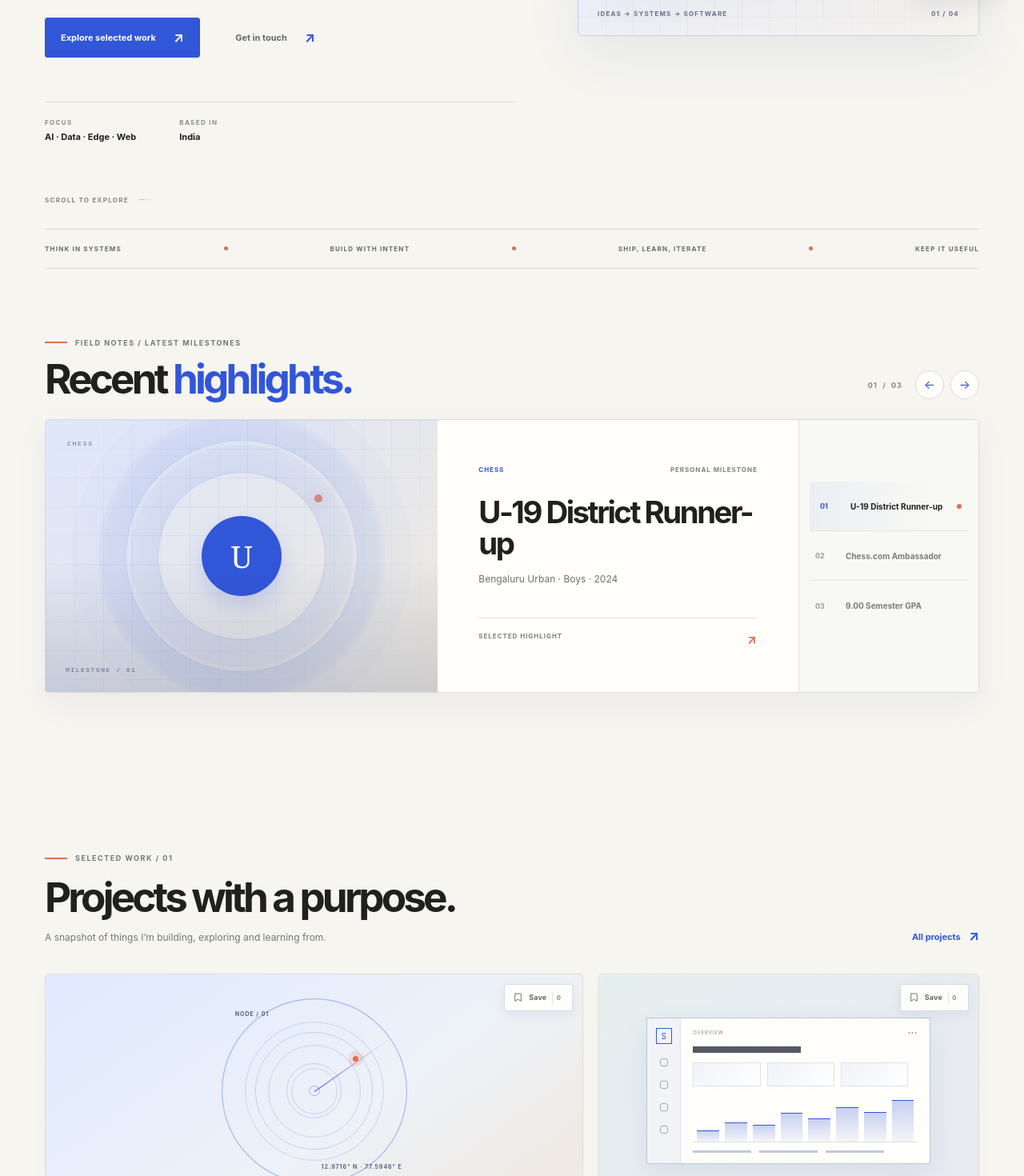
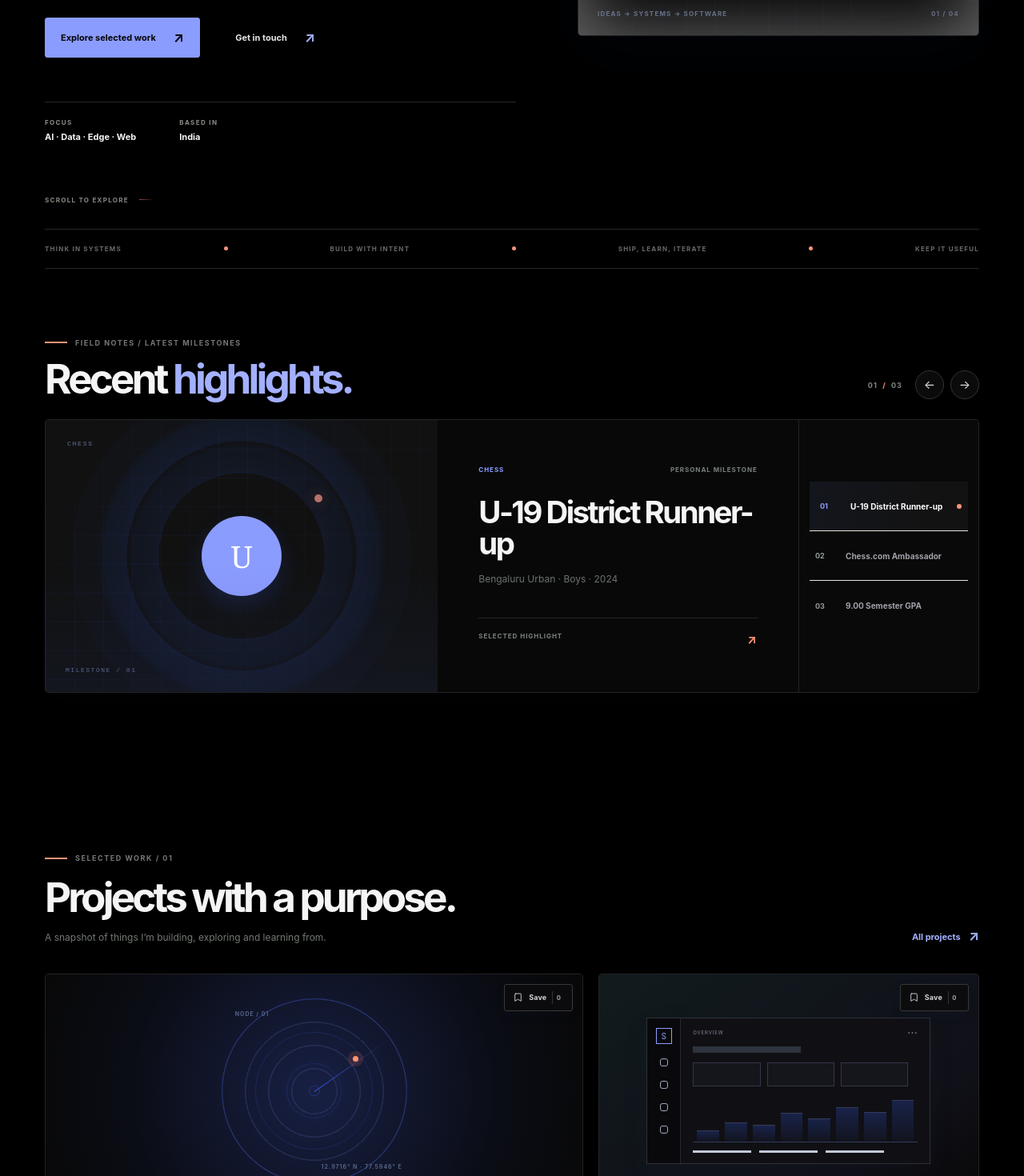
Before and after one commit to bchbenjamin/bchbenjamin, a Next.js app: page / in a window 1280 px wide. Shown: the part 800-2270 px from the top of the page at 80% size. Built offline with nearby package versions, Linux system fonts and the light colour scheme; no server answers.

Commit message:
style: switch portfolio to true AMOLED dark mode

```diff
--- /dev/null
+++ b/src/app/amoled.css
@@ -0,0 +1,146 @@
+/* Strict AMOLED palette. Motion and interaction styles remain in editorial.css. */
+:root {
+  color-scheme: dark;
+  --paper: #000000;
+  --paper-white: #090909;
+  --ink: #f5f5f5;
+  --blue: #8b9cff;
+  --blue-pale: #151a32;
+  --coral: #ff9478;
+  --line: #262626;
+  --color-background: #000000;
+  --color-surface: #090909;
+  --color-surface-raised: #111111;
+  --color-border: #262626;
+  --color-border-soft: #1a1a1a;
+  --color-foreground: #f5f5f5;
+  --color-muted: #a1a1aa;
+  --color-subtle: #71717a;
+  --color-accent: #8b9cff;
+  --color-accent-soft: #29346f;
+  --color-positive: #5bc69b;
+}
+
+html, body { background:#000 !important; color:#f5f5f5; color-scheme:dark; }
+body { background:#000 !important; }
+::selection { color:#000; background:#a8b5ff; }
+
+/* Navigation, masthead and page chrome */
+.site-header { background:rgba(0,0,0,.86) !important; border-color:#222 !important; backdrop-filter:blur(18px); }
+.site-logo, .nav-link, .header-contact, .site-footer, .footer-bottom { color:#f4f4f5; }
+.header-contact { border-color:#383838 !important; background:#090909 !important; }
+.header-contact:hover { border-color:#a1afff !important; background:#171d3a !important; color:#fff !important; }
+.site-footer { background:#050505 !important; border-color:#242424 !important; }
+.footer-bottom { border-color:#242424 !important; color:#777 !important; }
+
+/* Hero and blueprint artwork */
+.hero-art-frame { background:#080808 !important; border-color:#262626 !important; }
+.hero-art-top, .hero-art-footer, .hero-art-meta, .hero-art-frame small { color:#a1a1aa !important; }
+.hero-core { background:#17214b !important; color:#f5f5f5 !important; box-shadow:0 13px 32px rgba(76,101,255,.2) !important; }
+.blueprint-orbit, .blueprint-ring { border-color:rgba(139,156,255,.18) !important; }
+.blueprint-card { background:rgba(12,12,14,.94) !important; border-color:#30303a !important; color:#e4e4e7 !important; box-shadow:0 10px 25px rgba(0,0,0,.5) !important; }
+.blueprint-card span, .blueprint-card small { color:#a1a1aa !important; }
+.blueprint-node { border-color:#000 !important; }
+.blueprint-route { background:linear-gradient(90deg,transparent,rgba(139,156,255,.22),rgba(139,156,255,.8),rgba(139,156,255,.18),transparent) !important; }
+
+/* Cards, project previews, skills and detail panels */
+.project-card, .project-card-content, .detail-facts, .skill-group, .timeline-content,
+.about-panel, .contact-panel, .contact-details, .achievement-gallery-stage,
+.achievement-gallery-rail, .achievement-feature, .home-contact-form, .contact-form-panel {
+  background:#080808 !important; border-color:#242424 !important; color:#ededed;
+}
+.project-card-bottom, .project-card-content, .project-card-meta, .detail-facts,
+.timeline-content, .achievement-feature-bottom { border-color:#252525 !important; }
+.project-visual { background:#0c0c0f !important; border-color:#282a34 !important; }
+.visual-awarespan { background:radial-gradient(circle at 50% 50%,#182044 0%,#0b0d16 62%,#080808 100%) !important; }
+.visual-siddhi { background:linear-gradient(145deg,#111b1e,#101018 72%,#080808) !important; }
+.visual-aiida { background:linear-gradient(145deg,#20130f,#12100e 68%,#080808) !important; }
+.visual-clipz { background:linear-gradient(145deg,#171528,#100f16 68%,#080808) !important; }
+.visual-radar { background:repeating-radial-gradient(circle,transparent 0 27px,rgba(139,156,255,.14) 28px 29px) !important; }
+.visual-dashboard, .visual-editor { background:#101014 !important; border-color:#30303a !important; }
+.mini-sidebar { background:#09090c !important; border-color:#272730 !important; }
+.mini-stat-row b, .classifier-node, .classifier-output { background:#15151c !important; border-color:#34364a !important; color:#d8ddff !important; }
+.mini-chart, .mini-chart i, .timeline-track i { border-color:#353b5b !important; }
+.editor-screen { background:linear-gradient(130deg,transparent 30%,rgba(139,156,255,.12),transparent 70%),linear-gradient(45deg,#14141c,#0c0c0c) !important; color:#c8d0ff !important; }
+
+/* Editorial sections, text and achievement media */
+.section-heading, .about-heading, .page-intro, .achievement-gallery-heading,
+.project-detail, .contact-page, .journey-page { color:#f4f4f5; }
+.achievement-feature-media, .achievement-art-fallback { background:#111 !important; }
+.achievement-gallery-rail { background:#090909 !important; }
+.gallery-rail-item { color:#a1a1aa !important; }
+.gallery-rail-item.active { color:#fff !important; background:#121212 !important; }
+.gallery-controls button { background:#0b0b0b !important; border-color:#333 !important; color:#e4e4e7 !important; }
+.gallery-controls button:hover { background:#1a2144 !important; border-color:#8b9cff !important; color:#fff !important; }
+
+/* Forms and inputs */
+.contact-form input, .contact-form textarea, .contact-form select,
+.contact-form-heading, .form-field input, .form-field textarea,
+input:not([type="checkbox"]), textarea, select {
+  color:#f4f4f5;
+}
+.contact-form input, .contact-form textarea, .contact-form select,
+.contact-form-heading, .form-field input, .form-field textarea {
+  background:#090909 !important; border-color:#303030 !important;
+}
+input::placeholder, textarea::placeholder { color:#71717a !important; }
+input:focus, textarea:focus, select:focus { border-color:#8b9cff !important; }
+
+/* Accent buttons */
+.button-primary { background:#8b9cff !important; border-color:#8b9cff !important; color:#050505 !important; }
+.button-primary:hover { background:#aab5ff !important; border-color:#aab5ff !important; color:#000 !important; }
+.button-primary .arrow-up-right { color:#050505 !important; }
+.button-quiet { color:#e4e4e7 !important; }
+.text-link, .arrow-up-right, .headline-accent, .about-heading h2 span,
+.achievement-gallery-heading h2 span, .detail-overview h2 span,
+.timeline-meta strong, .contact-email { color:#a3b0ff !important; }
+
+/* Contact callout stays dark too; no white/light panel. */
+.contact-callout { background:linear-gradient(120deg,#111a3d,#171d38 75%,#20264a) !important; }
+.contact-callout h2, .contact-callout p { color:#f8f8ff !important; }
+.contact-callout .button-primary { background:#e8ebff !important; border-color:#e8ebff !important; color:#101323 !important; }
+.contact-callout .button-primary .arrow-up-right { color:#101323 !important; }
+
+/* Owner console */
+.owner-console-head { background:linear-gradient(120deg,#101a43,#171f47 75%,#202750) !important; }
+.owner-console-nav, .admin-module, .site-section-row, .field-visibility-panel,
+.site-content-editor, .resume-builder-panel, .resume-history-panel,
+.resume-template-card, .resume-jd-input textarea, .resume-history-item,
+.media-upload-panel, .media-dropzone, .media-asset-card, .media-asset-preview,
+.media-library-toolbar, .custom-field-list article {
+  background:#090909 !important; border-color:#282828 !important; color:#ededed !important;
+}
+.site-section-row.enabled, .resume-mode-switch button.active { background:#141a31 !important; border-color:#3d4b8a !important; }
+.site-section-row button, .resume-mode-switch button, .resume-history-item > button,
+.media-asset-info button, .media-upload-fields input, .media-library-toolbar select,
+.site-content-grid input, .site-content-grid textarea {
+  background:#101010 !important; border-color:#333 !important; color:#e5e5e5 !important;
+}
+.site-section-row .section-switch { background:#414141 !important; }
+.site-section-row.enabled .section-switch { background:#7186ff !important; }
+.section-switch::after { background:#f5f5f5 !important; }
+.media-dropzone.is-dragging, .media-dropzone.has-file { background:#111a36 !important; border-color:#7186ff !important; }
+.media-dropzone.is-complete { background:#0b1711 !important; border-color:#28583e !important; }
+.media-asset-preview { background:#101014 !important; }
+.asset-visibility-track { background:#444 !important; }
+.asset-visibility-toggle.is-public .asset-visibility-track { background:#7186ff !important; }
+.private-chip, .private-chip, .site-section-number { color:#a3b0ff !important; }
+.admin-message, .media-empty { color:#a1a1aa !important; }
+
+/* Saved-project and copy controls */
+.project-save-button { background:rgba(12,12,14,.94) !important; border-color:#383838 !important; color:#d4d4d8 !important; }
+.project-save-button.is-saved { background:#171d39 !important; border-color:#5265bd !important; color:#b5c0ff !important; }
+.project-save-count { border-color:#343434 !important; color:#a1a1aa !important; }
+.copy-email-icon i { background:#050505 !important; }
+.copy-email-button { color:#a1a1aa !important; }
+.copy-email-button.is-copied { color:#5bc69b !important; }
+
+/* Keep scrollbars dark and native controls consistent with AMOLED. */
+* { scrollbar-color:#383838 #000; }
+::-webkit-scrollbar { width:10px; height:10px; }
+::-webkit-scrollbar-track { background:#000; }
+::-webkit-scrollbar-thumb { background:#333; border:2px solid #000; border-radius:99px; }
+
+@media (prefers-reduced-motion: reduce) {
+  html { scroll-behavior:auto; }
+}
--- a/src/app/globals.css
+++ b/src/app/globals.css
@@ -2,3 +2,4 @@
 @import "./theme.css";
 @import "./legacy.css";
 @import "./editorial.css";
+@import "./amoled.css";
--- a/src/app/layout.tsx
+++ b/src/app/layout.tsx
@@ -33,8 +33,8 @@ export const metadata: Metadata = {
 };
 
 export const viewport: Viewport = {
-  themeColor: "#f6f5f0",
-  colorScheme: "light",
+  themeColor: "#000000",
+  colorScheme: "dark",
   width: "device-width",
   initialScale: 1
 };
--- a/src/app/theme.css
+++ b/src/app/theme.css
@@ -1,16 +1,16 @@
 :root {
-  color-scheme: light;
-  --color-background: #f6f5f0;
-  --color-surface: #fffefa;
-  --color-surface-raised: #ffffff;
-  --color-border: #d9d8d0;
-  --color-border-soft: #e8e6de;
-  --color-foreground: #20211f;
-  --color-muted: #666a68;
-  --color-subtle: #868984;
-  --color-accent: #3156d8;
-  --color-accent-soft: #3156d8;
-  --color-positive: #278365;
+  color-scheme: dark;
+  --color-background: #000000;
+  --color-surface: #090909;
+  --color-surface-raised: #111111;
+  --color-border: #262626;
+  --color-border-soft: #1a1a1a;
+  --color-foreground: #f5f5f5;
+  --color-muted: #a1a1aa;
+  --color-subtle: #71717a;
+  --color-accent: #8b9cff;
+  --color-accent-soft: #29346f;
+  --color-positive: #5bc69b;
   --font-display: Georgia, "Times New Roman", serif;
   --font-body: Inter, "Segoe UI", Arial, sans-serif;
   --shell-width: 1280px;
```
